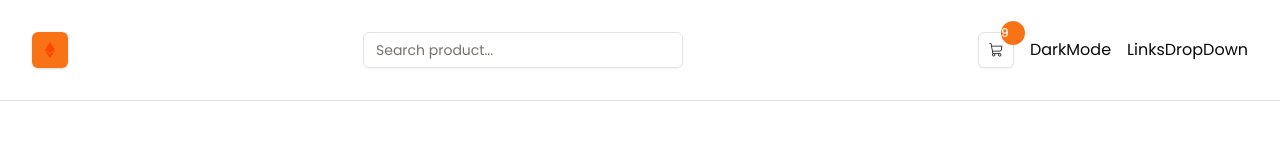
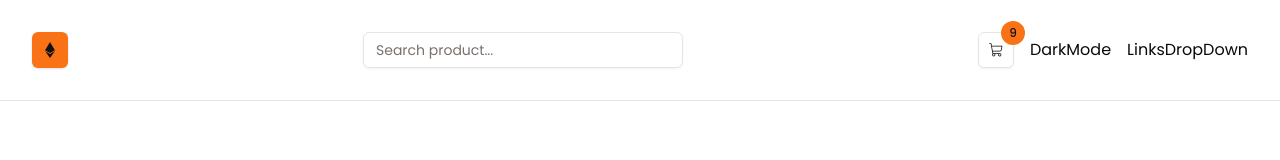
Before and after one commit to Nimira43/Vita, a Next.js app: page / in a window 1280 px wide. Shown: the top 160 px of the page. Built offline with nearby package versions, Linux system fonts and the light colour scheme.

Commit message:
Made some tweaks to Log and Shopping Cart as aresult of the theme change

```diff
--- a/components/navbar/CartButton.tsx
+++ b/components/navbar/CartButton.tsx
@@ -13,7 +13,7 @@ async function CartButton() {
     >
       <Link href='/cart'>
         <PiShoppingCartLight />
-        <span className='absolute -top-3 -right-3 bg-primary text-white rounded-full h-6 w-6 flex items-center justify-content text-xs'>
+        <span className='absolute -top-3 -right-3 bg-primary text-[#111] rounded-full h-6 w-6 flex items-center justify-center text-xs'>
           {numItemsInCart}
         </span>
       </Link>
--- a/components/navbar/Logo.tsx
+++ b/components/navbar/Logo.tsx
@@ -6,7 +6,7 @@ function Logo() {
   return (
     <Button size='icon' asChild>
       <Link href='/'>
-        <RiEthFill className='w-6 h-6 text-[#ff4500]' />
+        <RiEthFill className='w-6 h-6 text-[#111]' />
       </Link>
     </Button>
   )
```
